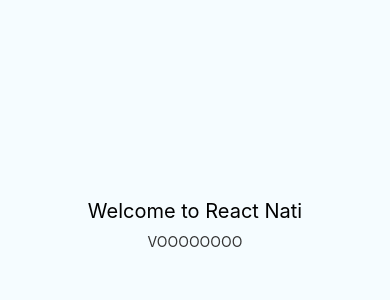
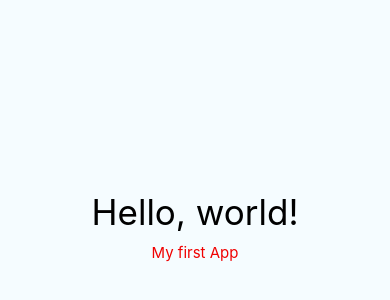
Before and after one commit to eduardoprado/React-Native-OnBoard, a React Native app in the folder AwesomeProject/: screen / in a window 390 px wide. Shown: the part 198-498 px from the top of the page. Built offline with nearby package versions, Linux system fonts and the light colour scheme.

Commit message:
HelloWorldApp - created

```diff
--- a/AwesomeProject/App.js
+++ b/AwesomeProject/App.js
@@ -16,18 +16,17 @@
     'Shake or press menu button for dev menu',
 });
 
-
-export default class App extends Component {
+export default class HelloWorldApp extends Component {
   render() {
     return (
       <View style={styles.container}>
-        <Text style={styles.welcome}>Welcome to React Nati</Text>
-        <Text style={styles.instructions}>VOOOOOOOO</Text>
-        <Text style={styles.instructions}>{instructions}</Text>
+        <Text style={styles.welcome}>Hello, world!</Text>
+        <Text style={styles.instructions}>My first App</Text>
       </View>
     );
   }
 }
+
 
 const styles = StyleSheet.create({
   container: {
@@ -37,13 +36,14 @@
     backgroundColor: '#F5FCFF',
   },
   welcome: {
-    fontSize: 20,
+    fontSize: 35,
     textAlign: 'center',
     margin: 10,
   },
   instructions: {
+    fontSize: 15,
     textAlign: 'center',
-    color: '#333333',
+    color: '#F00000',
     marginBottom: 5,
   },
 });
```
